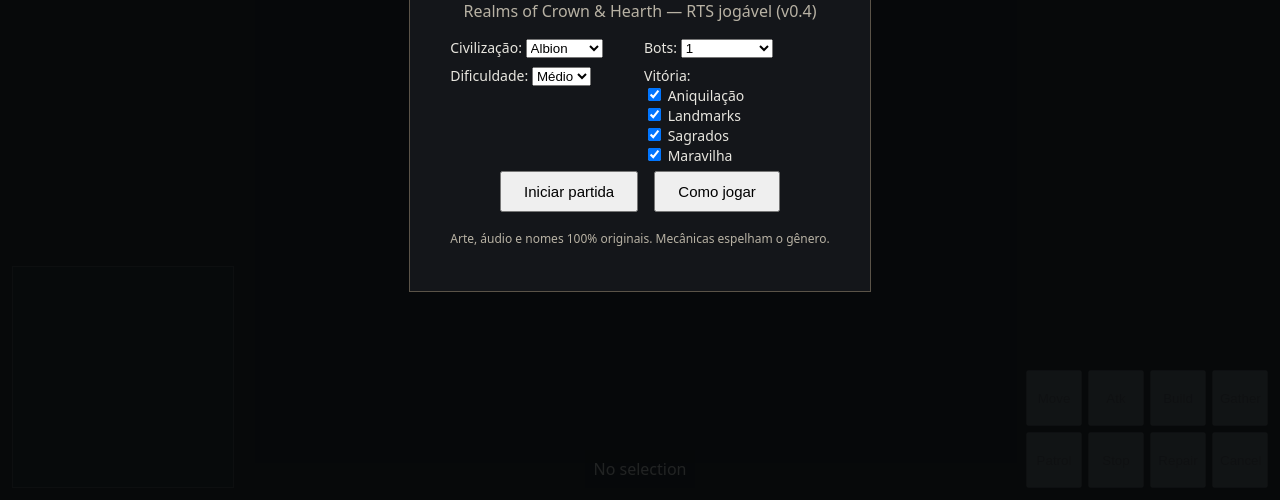
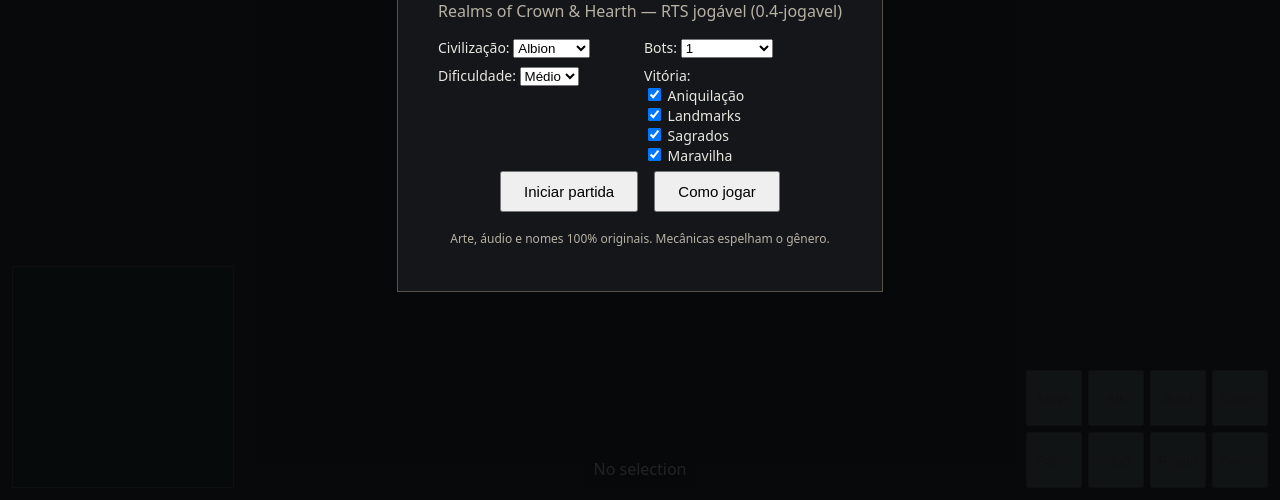
Before and after one commit to guhcostan/throneward, a website built with Vite: page index.html in a window 1280 px wide. Shown: the part 300-800 px from the top of the page. Built offline with nearby package versions, Linux system fonts and the light colour scheme.

Commit message:
Menu com versao dinamica + asserts painel HP/fila

```diff
--- a/index.html
+++ b/index.html
@@ -49,7 +49,7 @@
   <div id="banner"><div id="banner-card"></div></div>
   <div id="menu"><div id="menu-card">
     <h1>👑 THRONEWARD</h1>
-    <p>Realms of Crown &amp; Hearth — RTS jogável (v0.4)</p>
+    <p>Realms of Crown &amp; Hearth — RTS jogável (<span id="menu-version">…</span>)</p>
     <div style="display:grid;grid-template-columns:1fr 1fr;gap:8px;text-align:left;font-size:14px">
       <label>Civilização: <select id="sel-civ"><option value="albion">Albion</option><option value="gallia">Gallia</option><option value="generic">Genérica</option></select></label>
       <label>Bots: <select id="sel-bots"><option value="0">0 (sossego)</option><option value="1" selected>1</option><option value="2">2</option><option value="3">3</option></select></label>
--- a/src/main.ts
+++ b/src/main.ts
@@ -18,6 +18,9 @@
   'knight', 'scout', 'monk', 'ram', 'mangonel'
 ]);
 import { clickSelect, boxSelect, doubleClickSelect, ControlGroups } from './sim/selection';
+
+// Versão exibida no menu e exposta no __game (fonte única).
+export const GAME_VERSION = '0.4-jogavel';
 
 // Fase 1 integration: seeded terrain mesh + forest instancing + RTS camera + minimap + units.
 
@@ -429,7 +432,7 @@
       }
       return { ok: false, error: 'unknown command' };
     },
-    version: '0.3-hud-vivo'
+    version: GAME_VERSION
   };
 
   // Camada de unidades: um Group por unidade (templates por tipo+jogador).
@@ -1033,6 +1036,10 @@
 
 // Menu: ?test=1 inicia direto (e2e); senão o jogador configura o skirmish e clica em Iniciar.
 const TEST_MODE = typeof location !== 'undefined' && location.search.includes('test=1');
+{
+  const mv = document.getElementById('menu-version');
+  if (mv) mv.textContent = GAME_VERSION;
+}
 
 function readSkirmish(): SkirmishConfig {
   const civ = (document.getElementById('sel-civ') as HTMLSelectElement | null)?.value ?? 'albion';
```
Also changed, not shown: e2e/ui.spec.ts (+3 -0 lines), docs/screenshots/menu.png.
